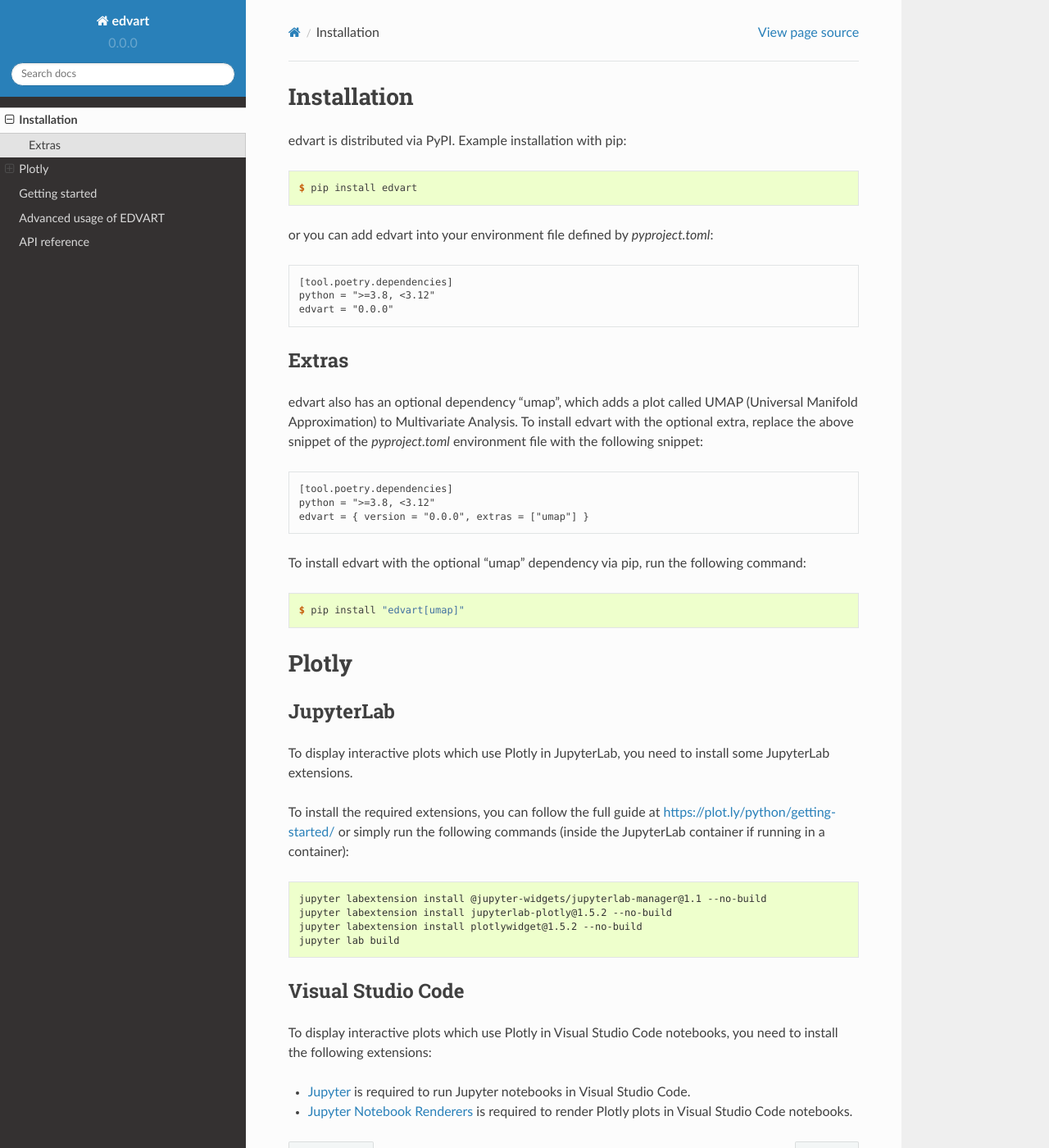
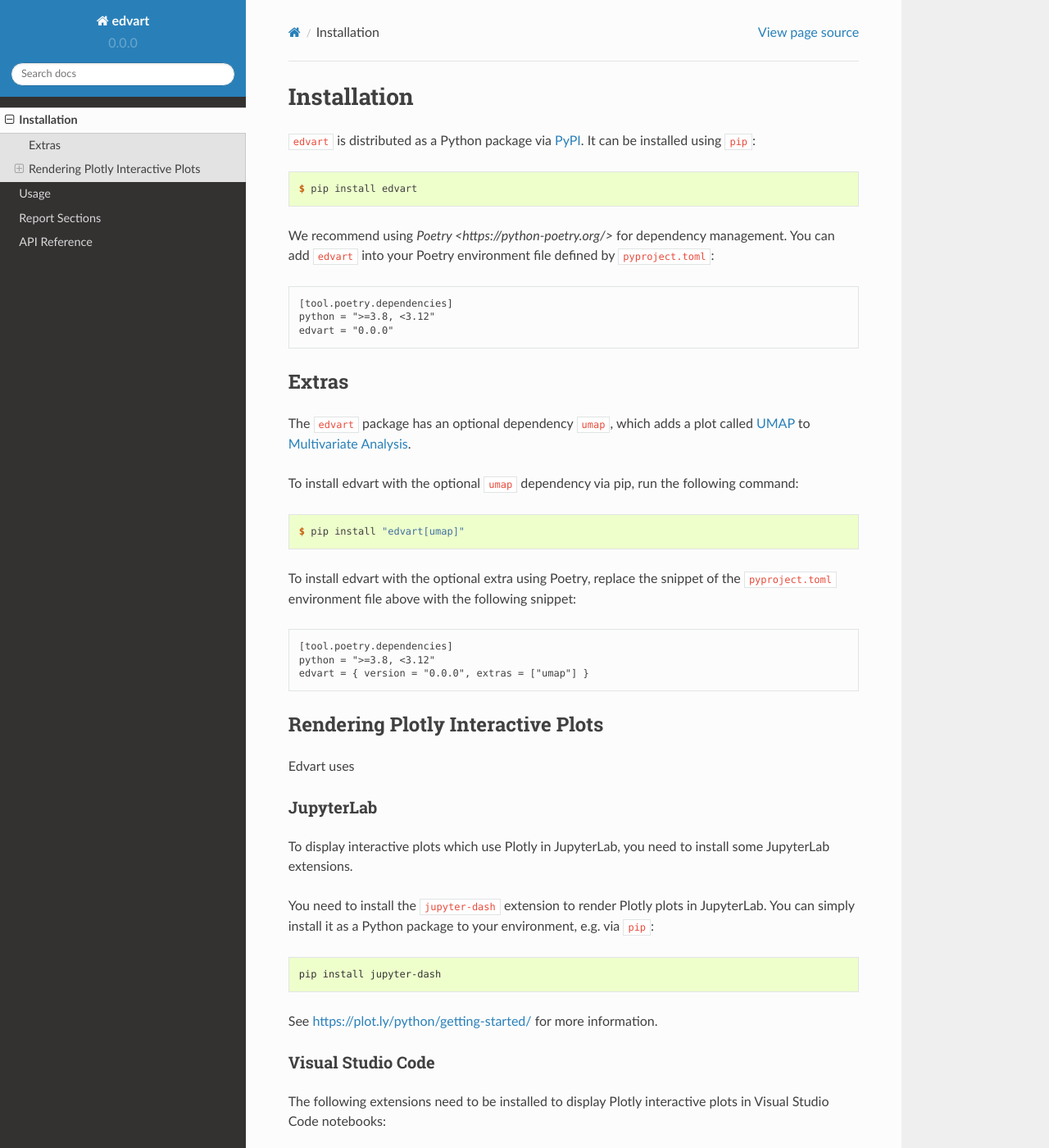
Before and after one commit to datamole-ai/edvart, a Sphinx documentation site: the page built from docs/installation.rst, in a window 1280 px wide and 1400 px high. Shown: the whole window at 82% size. Built offline with Sphinx 7.4.7 and the Read the Docs theme 2.0.0, drawn with Linux system fonts in a browser that asks for light colours; pages that are not in the unit, such as notebooks, are missing from menus.

Commit message:
docs: overhaul
An overhaul of the documentation -- almost a complete re-write.
Main differences:
* Added quick-start examples and other examples
* Added many internal and external links
* Changed structure (notably *getting started* and *advanced usage* sections transformed into *usage*)

```diff
--- a/docs/api_reference.rst
+++ b/docs/api_reference.rst
@@ -1,4 +1,4 @@
-API reference
+API Reference
 =============
 
 .. toctree::
--- a/docs/installation.rst
+++ b/docs/installation.rst
@@ -1,14 +1,15 @@
 Installation
 ============
 
-edvart is distributed via PyPI.
-Example installation with pip:
+``edvart`` is distributed as a Python package via `PyPI <https://pypi.org/project/edvart/>`_.
+It can be installed using ``pip``:
 
 .. code-block:: console
 
    $ pip install edvart
 
-or you can add edvart into your environment file defined by `pyproject.toml`:
+We recommend using `Poetry <https://python-poetry.org/>` for dependency management.
+You can add ``edvart`` into your Poetry environment file defined by ``pyproject.toml``:
 
 .. parsed-literal::
 
@@ -17,13 +18,22 @@ or you can add edvart into your environment file defined by `pyproject.toml`:
    edvart = "|VERSION|"
 
 
+.. _extras:
+
 Extras
 ------
 
-edvart also has an optional dependency "umap", which adds a plot called UMAP
-(Universal Manifold Approximation) to Multivariate Analysis. To install edvart with the optional
-extra, replace the above snippet of the `pyproject.toml` environment file with the following
-snippet:
+The ``edvart`` package has an optional dependency ``umap``, which adds a plot called `UMAP <https://umap-learn.readthedocs.io/en/latest/>`_
+to :ref:`Multivariate Analysis <multivariate_analysis>`.
+
+To install edvart with the optional ``umap`` dependency via pip, run the following command:
+
+.. code-block:: console
+
+   $ pip install "edvart[umap]"
+
+To install edvart with the optional extra using Poetry, replace the snippet
+of the ``pyproject.toml`` environment file above with the following snippet:
 
 .. parsed-literal::
 
@@ -31,39 +41,34 @@ snippet:
    python = ">=3.8, <3.12"
    edvart = { version = "|VERSION|", extras = ["umap"] }
 
-To install edvart with the optional "umap" dependency via pip, run the following command:
+Rendering Plotly Interactive Plots
+----------------------------------
 
-.. code-block:: console
-
-   $ pip install "edvart[umap]"
-
-
-Plotly
-======
+Edvart uses
 
 JupyterLab
-----------
+~~~~~~~~~~
 
 To display interactive plots which use Plotly in JupyterLab, you need to install some JupyterLab
 extensions.
 
-To install the required extensions, you can follow the full guide at
-https://plot.ly/python/getting-started/ or simply run the following commands
-(inside the JupyterLab container if running in a container):
+You need to install the ``jupyter-dash`` extension to render Plotly plots in
+JupyterLab. You can simply install it as a Python package to your environment,
+e.g. via ``pip``:
 
 .. code-block:: console
 
-   jupyter labextension install @jupyter-widgets/jupyterlab-manager@1.1 --no-build
-   jupyter labextension install jupyterlab-plotly@1.5.2 --no-build
-   jupyter labextension install plotlywidget@1.5.2 --no-build
-   jupyter lab build
+   pip install jupyter-dash
+
+See https://plot.ly/python/getting-started/ for more information.
 
 Visual Studio Code
-------------------
-To display interactive plots which use Plotly in Visual Studio Code notebooks,
-you need to install the following extensions:
+~~~~~~~~~~~~~~~~~~
+The following extensions need to be installed to display Plotly
+interactive plots in Visual Studio Code notebooks:
 
-* `Jupyter <https://marketplace.visualstudio.com/items?itemName=ms-toolsai.jupyter>`_ is required to
-  run Jupyter notebooks in Visual Studio Code.
-* `Jupyter Notebook Renderers <https://marketplace.visualstudio.com/items?itemName=ms-toolsai.jupyter-renderers>`_ is required
-  to render Plotly plots in Visual Studio Code notebooks.
+* `Jupyter <https://marketplace.visualstudio.com/items?itemName=ms-toolsai.jupyter>`_
+   is required to
+   run Jupyter notebooks in Visual Studio Code.
+* `Jupyter Notebook Renderers <https://marketplace.visualstudio.com/items?itemName=ms-toolsai.jupyter-renderers>`_
+   is required to render Plotly plots in Visual Studio Code notebooks.
```
Also changed, not shown: docs/advanced.rst (deleted, +0 -193 lines), docs/getting_started.rst (deleted, +0 -36 lines), docs/index.rst (+10 -12 lines), docs/sections.rst (added, +41 -0 lines), docs/usage.rst (added, +249 -0 lines).
